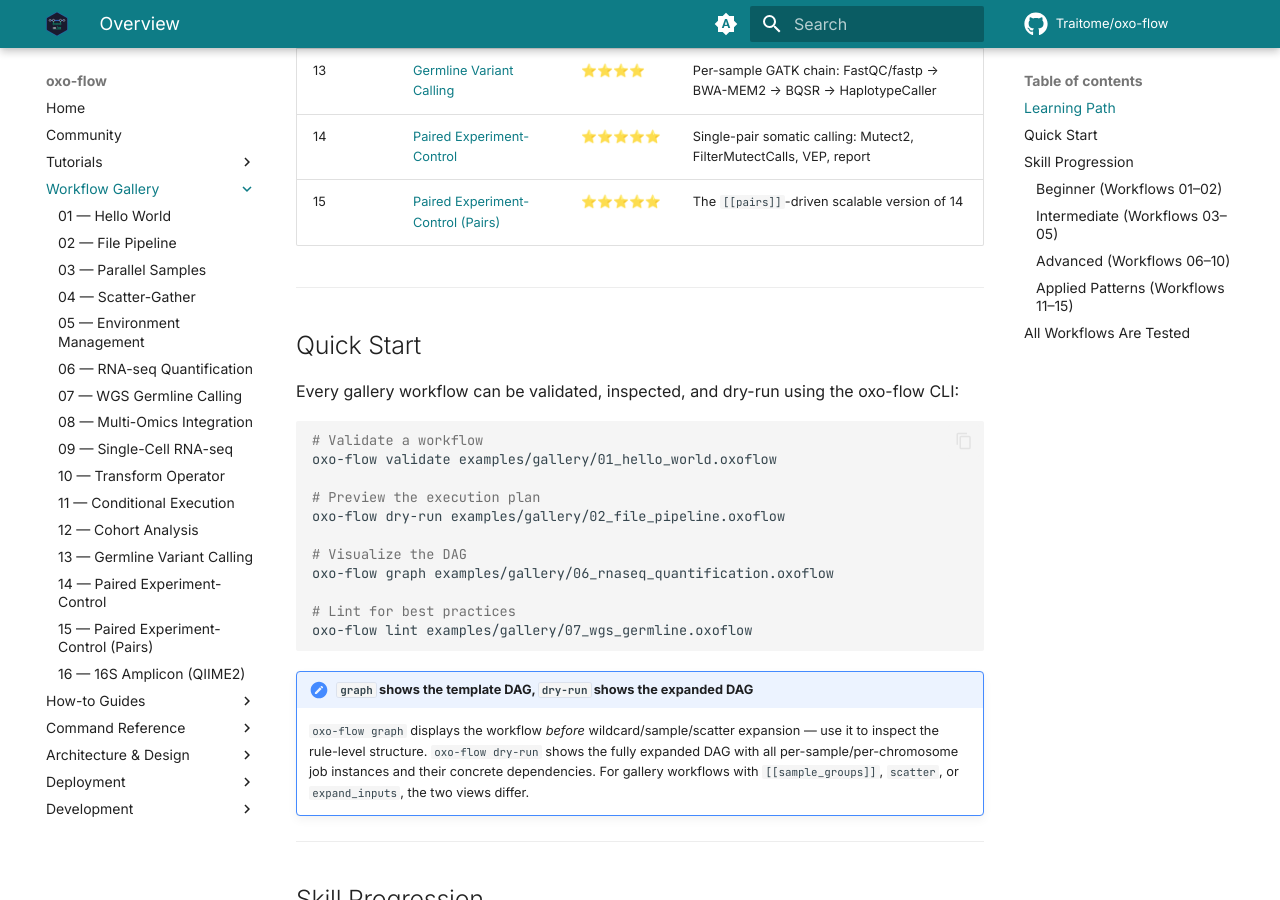
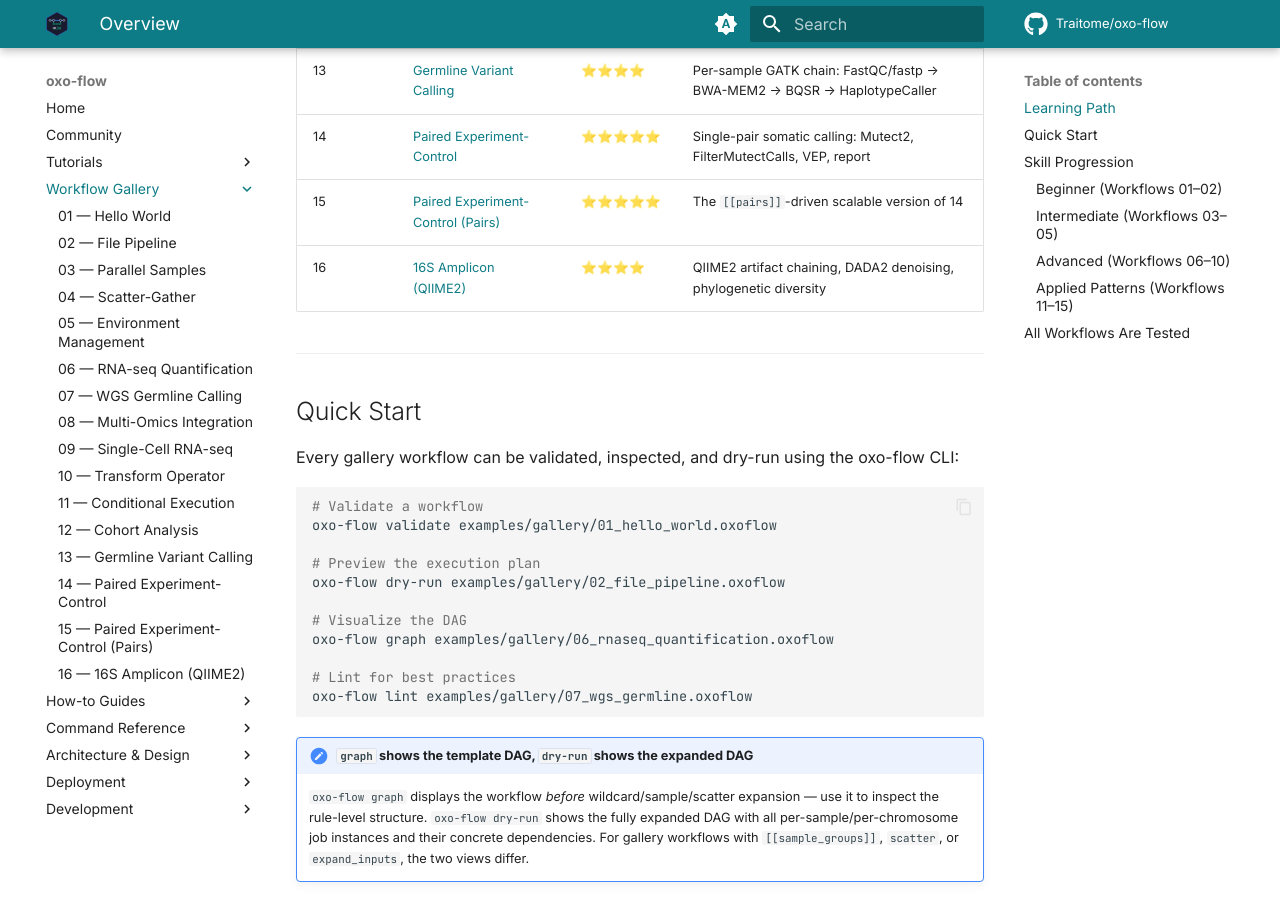
Before and after one commit to Traitome/oxo-flow, an MkDocs documentation site: the page built from docs/guide/src/gallery/index.md, in a window 1280 px wide and 900 px high, scrolled down 1302 px. Built offline with MkDocs 1.6.1 and Material for MkDocs 9.7.7, drawn with Linux system fonts in a browser that asks for light colours; comment, search, counter and statistics services are not loaded.

Commit message:
docs(gallery): add the missing 16th workflow to the Learning Path
16s-qiime2 has a page and nav entry but was absent from the index
table — the 16-workflow gallery was showing 15.

```diff
--- a/docs/guide/src/gallery/index.md
+++ b/docs/guide/src/gallery/index.md
@@ -27,6 +27,7 @@ For larger, production workflows — ports of popular nf-core & Snakemake pipeli
 | 13 | [Germline Variant Calling](simple-variant-calling.md) | ⭐⭐⭐⭐ | Per-sample GATK chain: FastQC/fastp → BWA-MEM2 → BQSR → HaplotypeCaller |
 | 14 | [Paired Experiment-Control](paired-experiment-control.md) | ⭐⭐⭐⭐⭐ | Single-pair somatic calling: Mutect2, FilterMutectCalls, VEP, report |
 | 15 | [Paired Experiment-Control (Pairs)](paired-experiment-control-pairs.md) | ⭐⭐⭐⭐⭐ | The `[[pairs]]`-driven scalable version of 14 |
+| 16 | [16S Amplicon (QIIME2)](16s-qiime2.md) | ⭐⭐⭐⭐ | QIIME2 artifact chaining, DADA2 denoising, phylogenetic diversity |
 
 ---
 
```
